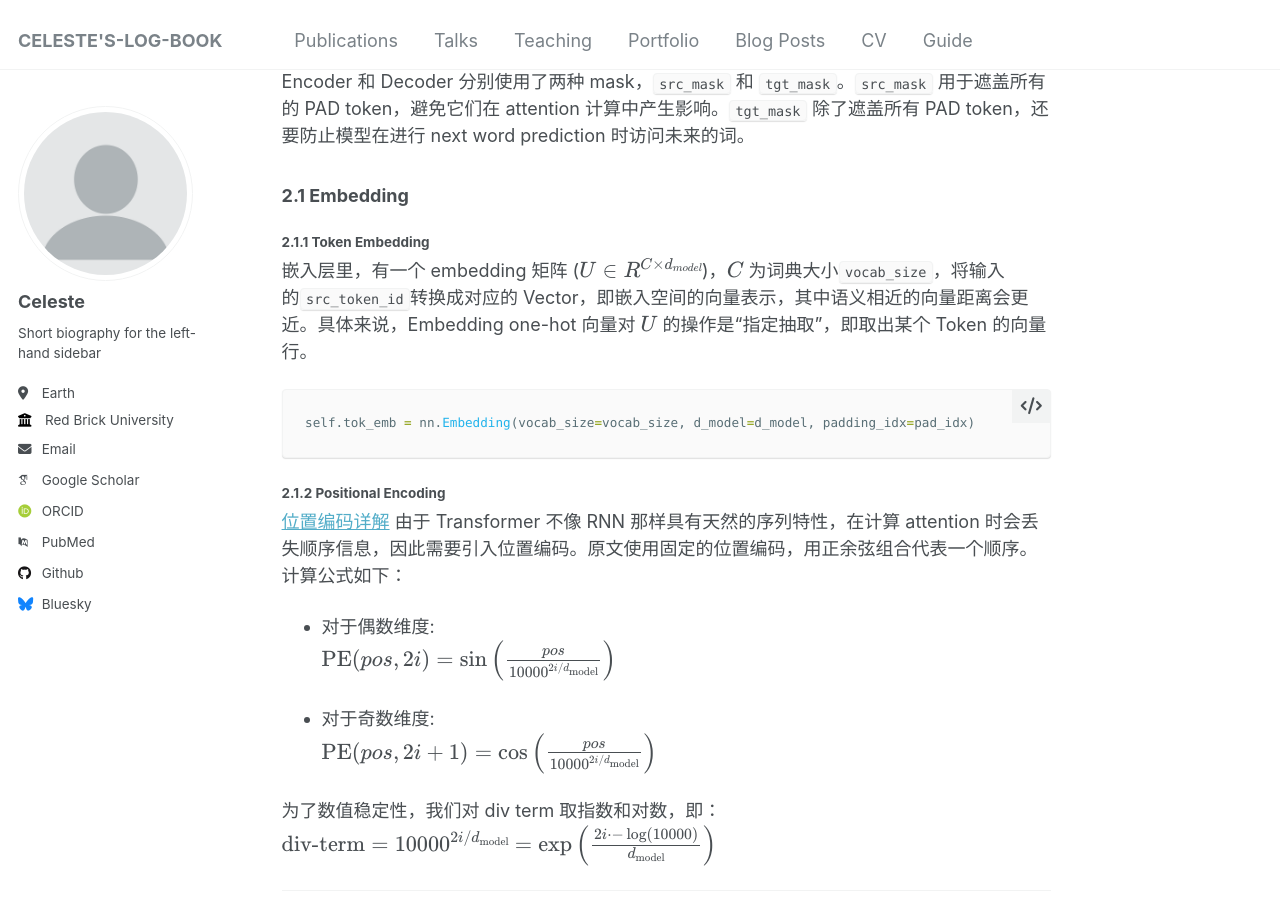
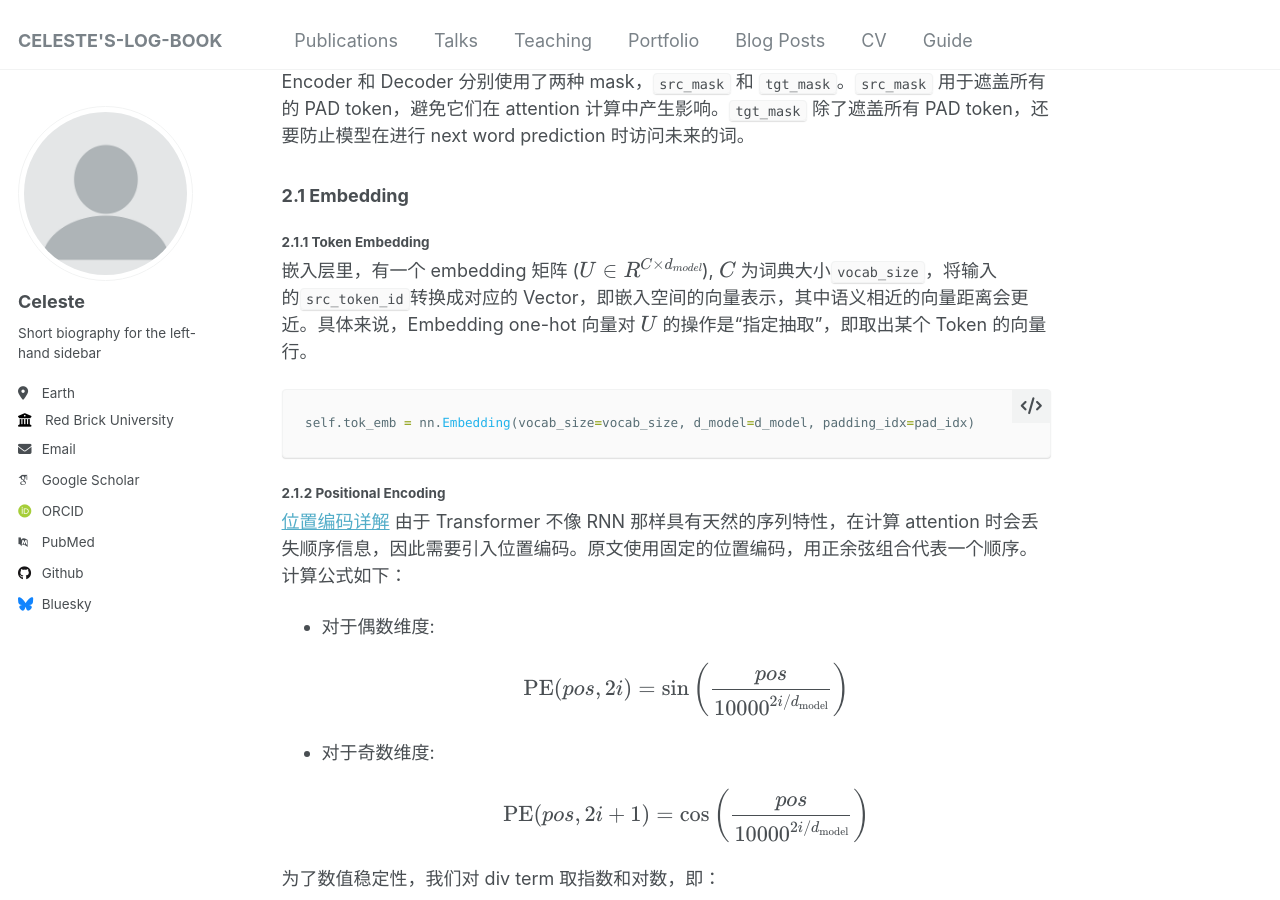
Before and after one commit to BUGERR/bugerr.github.io, a Jekyll site: the page built from _posts/2024-10-07-transformer.md, in a window 1280 px wide and 900 px high, scrolled down 963 px. Built offline with Jekyll 4.4.1, drawn with Linux system fonts in a browser that asks for light colours; some web fonts are replaced.

````diff
--- a/_posts/2024-10-07-transformer.md
+++ b/_posts/2024-10-07-transformer.md
@@ -23,7 +23,7 @@ Encoder 和 Decoder 分别使用了两种 mask，`src_mask` 和 `tgt_mask`。`sr
 
 ### 2.1 Embedding
 #### 2.1.1 Token Embedding
-嵌入层里，有一个 embedding 矩阵 (\\(U\in R^{C\times d_{model}}\\))，\\(C\\) 为词典大小`vocab_size`，将输入的`src_token_id`转换成对应的 Vector，即嵌入空间的向量表示，其中语义相近的向量距离会更近。具体来说，Embedding one-hot 向量对 $$U$$ 的操作是“指定抽取”，即取出某个 Token 的向量行。
+嵌入层里，有一个 embedding 矩阵 ($$U\in R^{C\times d_{model}}$$), $$C$$ 为词典大小`vocab_size`，将输入的`src_token_id`转换成对应的 Vector，即嵌入空间的向量表示，其中语义相近的向量距离会更近。具体来说，Embedding one-hot 向量对 $$U$$ 的操作是“指定抽取”，即取出某个 Token 的向量行。
 ```python
 self.tok_emb = nn.Embedding(vocab_size=vocab_size, d_model=d_model, padding_idx=pad_idx)
 ```
@@ -32,12 +32,15 @@ self.tok_emb = nn.Embedding(vocab_size=vocab_size, d_model=d_model, padding_idx=
 由于 Transformer 不像 RNN 那样具有天然的序列特性，在计算 attention 时会丢失顺序信息，因此需要引入位置编码。原文使用固定的位置编码，用正余弦组合代表一个顺序。计算公式如下：
 
 - 对于偶数维度:
+
   $$\text{PE}(pos, 2i) = \sin\left(\frac{pos}{10000^{2i/d_{\text{model}}}}\right)$$
 
 - 对于奇数维度:
+
   $$\text{PE}(pos, 2i+1) = \cos\left(\frac{pos}{10000^{2i/d_{\text{model}}}}\right)$$
 
 为了数值稳定性，我们对 div term 取指数和对数，即：
+
   $$\text{div-term} = 10000^{2i/d_{\text{model}}} = \exp\left(\frac{2i \cdot -\log(10000)}{d_{\text{model}}}\right)$$
 
 ***
````
